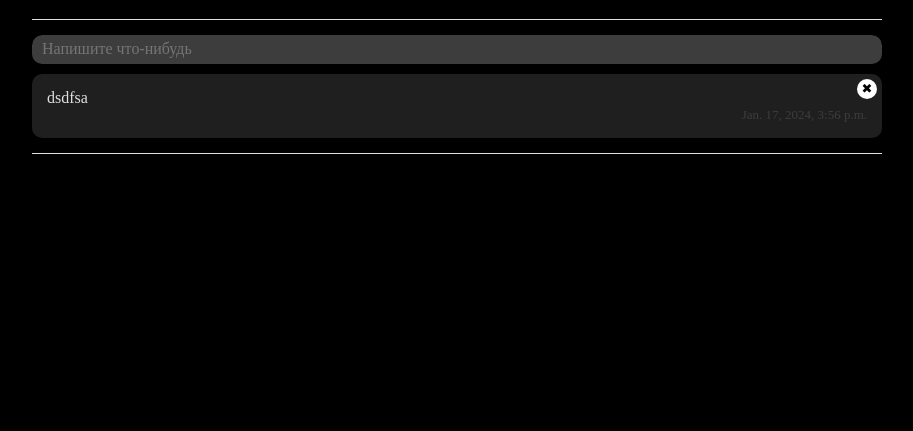
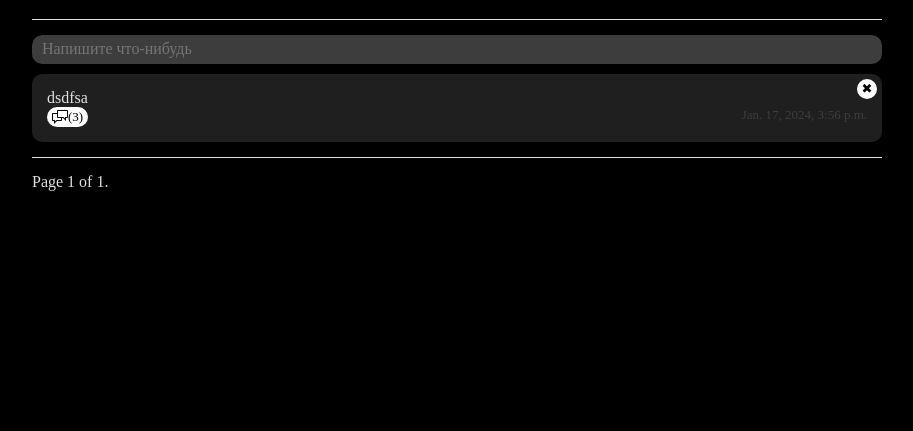
Before and after one commit to SamsaraKid/FirstSocialNet, a Django app: page /user1/ in a window 1280 px wide. Shown: the part 269-700 px from the top of the page, without its empty margins (258-1171 px from the left). Run offline with Django 4.2, Linux system fonts and the light colour scheme; a user stored in the database is signed in; data comes from the database, SQL or seed files in the repository; both versions use the stored data as it was after the commit; parts of the project's set-up code (start-up, migrations or seed data) failed here and were passed over.

Commit message:
делаю комментарии к постам

```diff
--- a/FirstSocialNet/urls.py
+++ b/FirstSocialNet/urls.py
@@ -35,6 +35,7 @@ urlpatterns = [
     path('peoplesearch/', views.peoplesearch, name='peoplesearch'),
     # path('profileupdate/', views.ProfileUpdate.as_view(), name='profileupdate'), #<slug:slug>
     path('profileupdate/', views.profileupdate, name='profileupdate'),
+    path('<slug:slug>/post<int:id>/', views.postcomments, name='postcomments'),
     path('<slug:slug>/', views.profiledetail, name='profile'),
 ]
 
--- a/socialapp/models.py
+++ b/socialapp/models.py
@@ -134,4 +134,4 @@ class Comment(models.Model):
     post = models.ForeignKey(Post, on_delete=models.CASCADE, null=True, blank=True, verbose_name='Пост комментария')
     photo = models.ForeignKey(Photo, on_delete=models.CASCADE, null=True, blank=True, verbose_name='Фото комментария')
     user = models.ForeignKey(User, on_delete=models.CASCADE, verbose_name='Автор')
-    creationdate = models.DateTimeField(verbose_name='Дата создания')
+    creationdate = models.DateTimeField(auto_now_add=True, verbose_name='Дата создания')
--- a/socialapp/static/css/main.css
+++ b/socialapp/static/css/main.css
@@ -123,12 +123,9 @@ input[type=file]{
     margin: 10px auto;
 }
 
-.delete-button{
-    position: absolute;
-    right: 5px;
-    top: 5px;
+.post-buttons{
     font-size: small;
-    width: 20px;
+
     height: 20px;
     background-color: #ffffff;
     border-radius: 10px;
@@ -138,6 +135,19 @@ input[type=file]{
     display: flex;
     flex-direction: column;
     justify-content: space-around;
+}
+
+.post-delete-button{
+    position: absolute;
+    right: 5px;
+    top: 5px;
+    width: 20px;
+}
+
+.post-comment-button{
+    min-width: 20px;
+    padding: 0 5px;
+    /*width: min-content;*/
 }
 
 ul{
@@ -223,11 +233,11 @@ li{
 }
 
 .link-inline:checked{
-    color: inherit;
+    color: #e0e0e0;
 }
 
 .link-inline:hover{
-    color: #e0e0e0;
+    color: #dadada;
 }
 
 
--- a/socialapp/views.py
+++ b/socialapp/views.py
@@ -12,6 +12,7 @@ from django.views.decorators.csrf import csrf_exempt
 from django.http import JsonResponse
 import datetime
 from django.db.models import Q
+from django.core.paginator import Paginator
 
 
 def index(req):
@@ -122,6 +123,12 @@ def afterlogin(req):
 
 def profiledetail(req, slug):
     profile = Profile.objects.get(slug=slug)
+    # пагинация
+    posts = profile.user.post_set.all()
+    paginator = Paginator(posts, 10)
+    page_number = req.GET.get("page")
+    page_obj = paginator.get_page(page_number)
+    # новый пост
     postform = PostForm()
     subscribtion = False
     if req.user.username:
@@ -140,7 +147,8 @@ def profiledetail(req, slug):
             # newpost.save()
             return HttpResponseRedirect(req.path)
     return render(req, 'socialapp/profile_detail.html',
-                  context={'profile': profile, 'subscribtion': subscribtion, 'form': postform})
+                  context={'profile': profile, 'subscribtion': subscribtion,
+                           'form': postform, "page_obj": page_obj})
 
 @login_required()
 def delpost(req, id):
@@ -264,3 +272,17 @@ def profileupdate(req):
                                   'birthdate': profile.birthdate, 'city': profile.city_id, 'bio': profile.bio,
                                   'avatar': profile.avatar})
     return render(req, 'socialapp/profile_update.html', context={'form': form, 'profile': profile})
+
+
+def postcomments(req, slug, id):
+    post = Post.objects.get(id=id)
+    num_comments = post.comment_set
+    print(num_comments)
+    comment_form = PostForm()
+    if req.POST:
+        comment_form = PostForm(req.POST)
+        if comment_form.is_valid():
+            Comment.objects.create(text=comment_form.cleaned_data['text'],
+                                   post=post,
+                                   user=req.user)
+    return render(req, 'socialapp/post_comments.html', context={'post': post, 'form': comment_form})
--- a/templates/socialapp/news.html
+++ b/templates/socialapp/news.html
@@ -69,7 +69,7 @@
                     {% for post in post_list reversed %}
                         <div class="card-simple">
                             {% if user.username and post.user.id == user.id %}
-                                <a class="delete-button" title="Удалить пост"
+                                <a class="post-buttons" title="Удалить пост"
                                    href="{% url 'delpost' post.id %}?next={{ request.path }}">✖</a>
                             {% endif %}
                             <a class="link-inline" href="{{ post.user.profile.get_absolute_url }}">
--- a/templates/socialapp/profile_detail.html
+++ b/templates/socialapp/profile_detail.html
@@ -87,23 +87,52 @@
                     </div>
                 {% endif %}
                 {% if profile.user.post_set.all %}
-                    {% for post in profile.user.post_set.all reversed %}
+{#                    {% for post in profile.user.post_set.all reversed %}#}
+                    {% for post in page_obj reversed %}
                         <div class="card-simple">
                             {% if user.username and profile.user == user %}
-                                <a class="delete-button" title="Удалить пост"
+                                <a class="post-buttons post-delete-button" title="Удалить пост"
                                    href="{% url 'delpost' post.id %}?next={{ request.path }}">✖</a>
                             {% endif %}
                             {{ post.text|linebreaks }}
                             {% for img in post.photo.all %}
                             <img src="{{ img.link.url }}" alt="">
                             {% endfor %}
-                            <div class="small-font text-align-right">{{ post.creationdate }}</div>
+                            <div></div>
+                            <div class="small-font flex-row just-cont-spa-bet">
+                                <a class="post-buttons post-comment-button" href="{% url 'postcomments' profile.slug post.id %}">
+                                    <div class="flex-row align-center">
+                                            <svg xmlns="http://www.w3.org/2000/svg" width="16" height="16"
+                                                 viewBox="0 0 16 16">
+                                                <path fill-rule="evenodd"
+                                                      d="M15 1H6c-.55 0-1 .45-1 1v2H1c-.55 0-1 .45-1 1v6c0 .55.45 1 1 1h1v3l3-3h4c.55 0 1-.45 1-1V9h1l3 3V9h1c.55 0 1-.45 1-1V2c0-.55-.45-1-1-1zM9 11H4.5L3 12.5V11H1V5h4v3c0 .55.45 1 1 1h3v2zm6-3h-2v1.5L11.5 8H6V2h9v6z"/>
+                                            </svg>
+                                        (3)</div>
+                            </a>{{ post.creationdate }}</div>
                         </div>
                     {% endfor %}
 {#                {% else %}#}
 {#                    <div>Постов нет</div>#}
                 {% endif %}
             </div>
+
+        <div class="pagination">
+            <span class="step-links">
+                {% if page_obj.has_previous %}
+                    <a href="?page=1">&laquo; first</a>
+                    <a href="?page={{ page_obj.previous_page_number }}">previous</a>
+                {% endif %}
+
+                <span class="current">
+                    Page {{ page_obj.number }} of {{ page_obj.paginator.num_pages }}.
+                </span>
+
+                {% if page_obj.has_next %}
+                    <a href="?page={{ page_obj.next_page_number }}">next</a>
+                    <a href="?page={{ page_obj.paginator.num_pages }}">last &raquo;</a>
+                {% endif %}
+            </span>
+        </div>
 
         </div>
 
```
Also changed, not shown: templates/socialapp/post_comments.html (added, +73 -0 lines), db.sqlite3, socialapp/migrations/0003_alter_comment_creationdate.py (added), socialapp/static/css/profile.css (line endings or trailing spaces).
